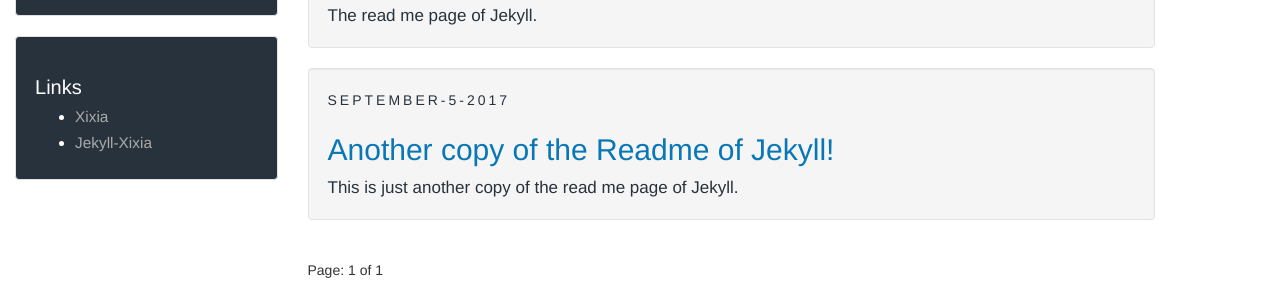
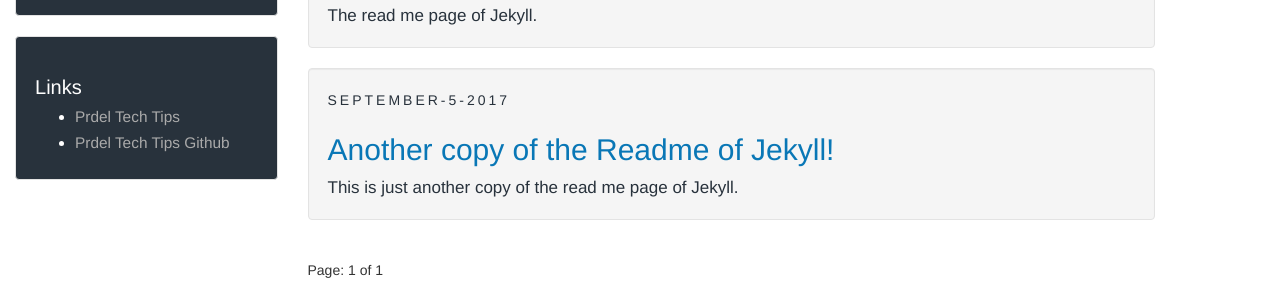
Before and after one commit to prdeltechtips/PrdelTechTips, a Jekyll site: the page built from index.html, in a window 1280 px wide and 1038 px high. Shown: the part 678-978 px from the top of the window. Built offline with Jekyll 4.4.1, drawn with Linux system fonts in a browser that asks for light colours; the list of posts is cut into pages by our own code.

Commit message:
Added Prdel Tech Tips Links

```diff
--- a/_data/links.yml
+++ b/_data/links.yml
@@ -1,5 +1,5 @@
-- url: "http://xixia.info"
-  title: "Xixia"
+- url: "https://tech.prdel.cloud"
+  title: "Prdel Tech Tips"
 
-- url: "https://github.com/zxixia/jekyll-xixia"
-  title: "Jekyll-Xixia"
+- url: "https://prdeltechtips.github.io"
+  title: "Prdel Tech Tips Github"
```
